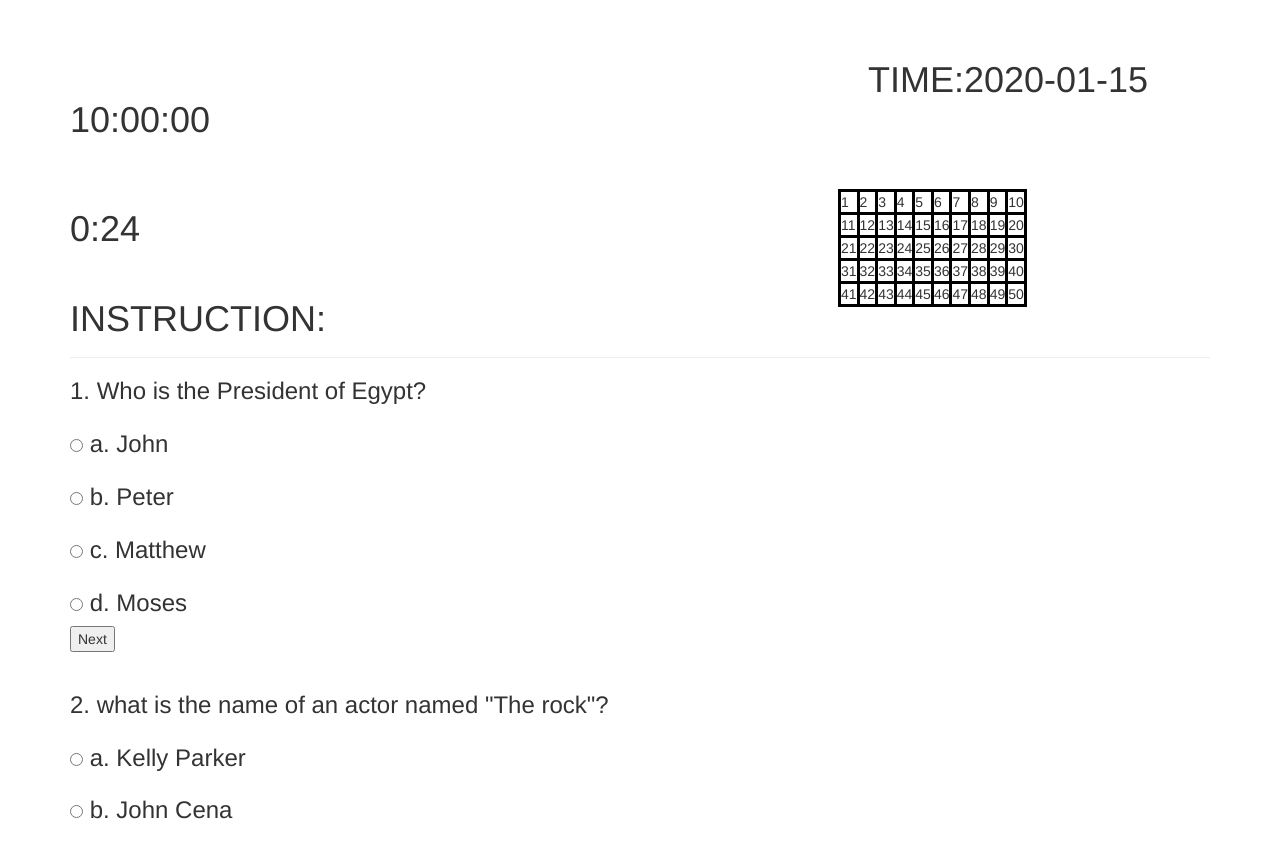
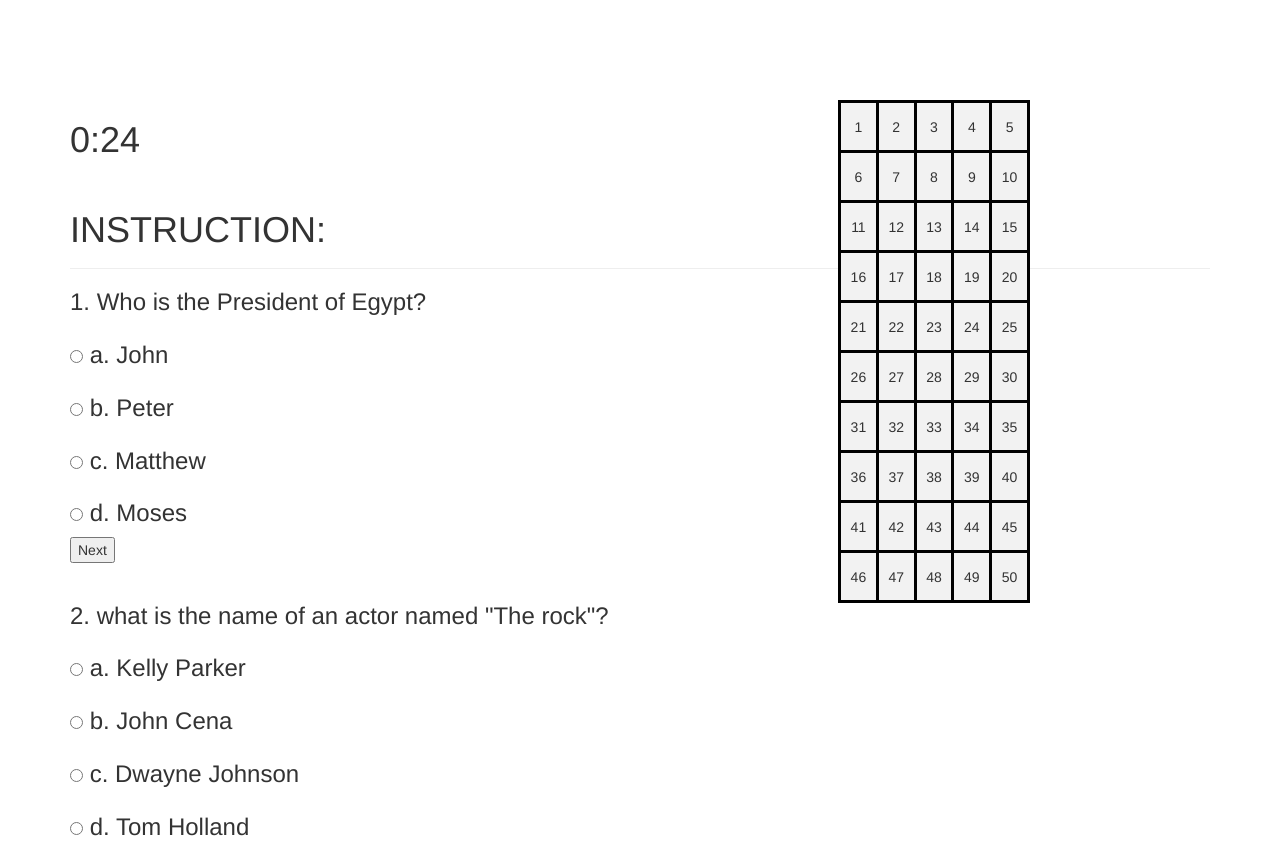
Before and after one commit to Muhad99/Timer, a Flask app: template templates/base.html in a window 1280 px wide. Shown: the part 52-895 px from the top of the page. Run offline with Flask 3, Linux system fonts and the light colour scheme; the template is opened without the code that fills it: most values are stand-ins (such as "Sample title", 1, 10 or a date in 2020); some libraries are stand-ins or nearby versions.

Commit message:
base.html update

```diff
--- a/app.py
+++ b/app.py
@@ -24,11 +24,11 @@
 
 bootstrap = Bootstrap(app)
 
-@app.route('/index')
-def index():
-    now = datetime.now() # current date and time
-    date_time = now.strftime("%H:%M:%S")
-    return render_template('base.html', date_time=date_time)
+# @app.route('/index')
+# def index():
+#     now = datetime.now() # current date and time
+#     date_time = now.strftime("%H:%M:%S")
+#     return render_template('base.html', date_time=date_time)
 
 @app.route('/login/index')
 def home():
--- a/templates/base.html
+++ b/templates/base.html
@@ -37,7 +37,7 @@
 
     <div class="container">
         <div class="page-header">
-            <h1><span style="margin-left: 70%;">TIME:{{ date_time }}</span></h1>
+            <!-- <h1><span style="margin-left: 70%;">TIME:{{ date_time }}</span></h1> -->
             <br><br>
             <style>
                 table,
@@ -46,6 +46,17 @@
                     border: 3px solid black;
                     border-collapse: collapse;
                     margin-left: 60%;
+                    margin-bottom: 20%;
+                    width: 15%;
+                    height: 50px;
+                }
+                td{
+                    text-align: center;
+                    background-color: #f2f2f2;
+
+                }
+                tr{
+                    border-color: #f2f2f2;
                 }
             </style>
             <table style="position: fixed;">
@@ -55,6 +66,8 @@
                     <td>3</td>
                     <td>4</td>
                     <td>5</td>
+                </tr>
+                <tr>
                     <td>6</td>
                     <td>7</td>
                     <td>8</td>
@@ -67,11 +80,14 @@
                     <td>13</td>
                     <td>14</td>
                     <td>15</td>
+                </tr>
+                <tr>
                     <td>16</td>
                     <td>17</td>
                     <td>18</td>
                     <td>19</td>
                     <td>20</td>
+
                 </tr>
                 <tr>
                     <td>21</td>
@@ -79,6 +95,9 @@
                     <td>23</td>
                     <td>24</td>
                     <td>25</td>
+
+                </tr>
+                <tr>
                     <td>26</td>
                     <td>27</td>
                     <td>28</td>
@@ -91,6 +110,8 @@
                     <td>33</td>
                     <td>34</td>
                     <td>35</td>
+                </tr>
+                <tr>
                     <td>36</td>
                     <td>37</td>
                     <td>38</td>
@@ -103,15 +124,13 @@
                     <td>43</td>
                     <td>44</td>
                     <td>45</td>
+                </tr>
+                <tr>
                     <td>46</td>
                     <td>47</td>
                     <td>48</td>
                     <td>49</td>
                     <td>50</td>
-                </tr>
-
-
-
                 </tr>
             </table>
             <h1>
@@ -142,7 +161,7 @@
         <div class="page_content">
             <div id="question1">
                 <h3>1. Who is the President of Egypt?<br><br>
-                <input type="radio" name="JohnPeterMatthewMoses"  value=""> a. John
+                    <input type="radio" name="JohnPeterMatthewMoses" value=""> a. John
                     <br><br>
                     <input type="radio" name="JohnPeterMatthewMoses" value=""> b. Peter
                     <br><br>
```
Lines whose indentation alone changed are shown as unchanged.
